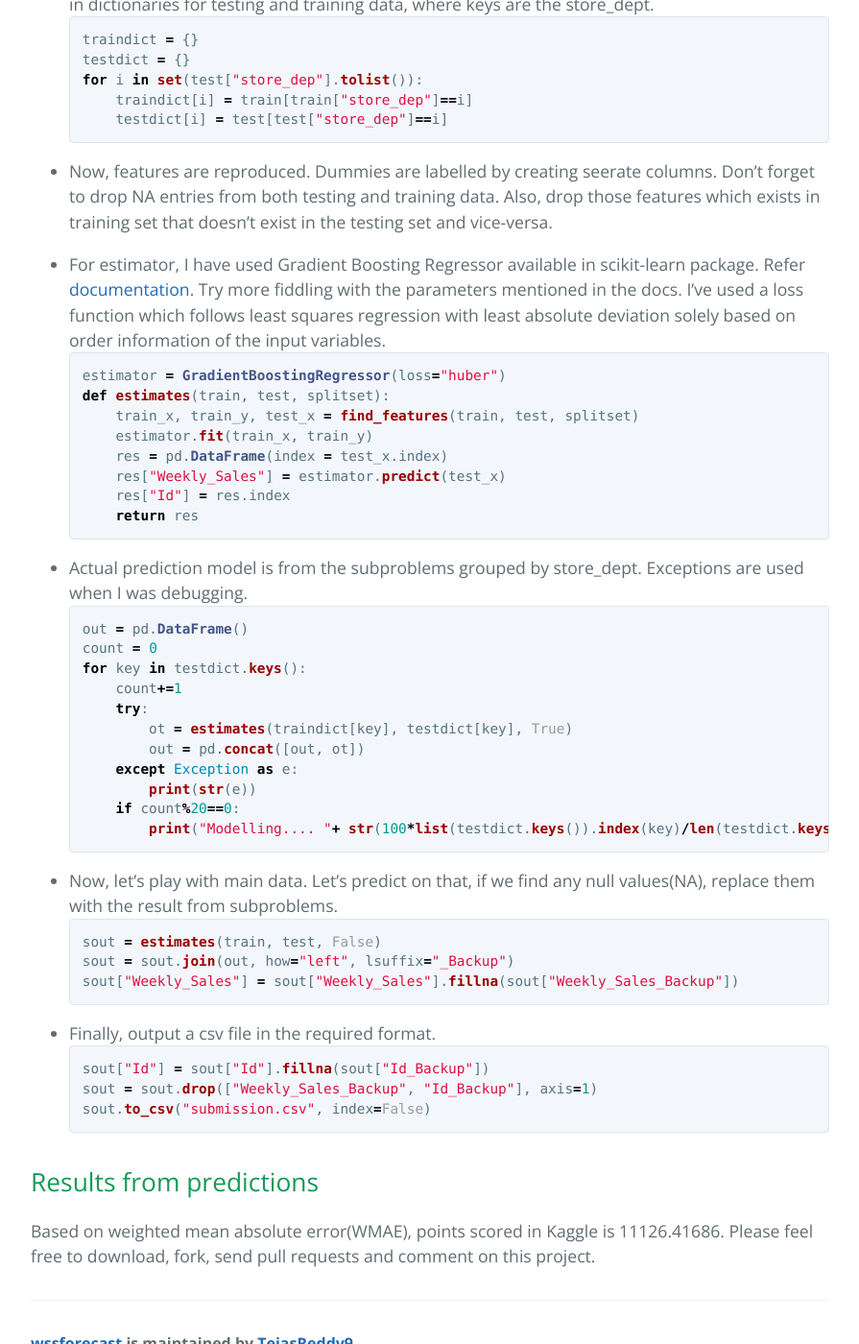
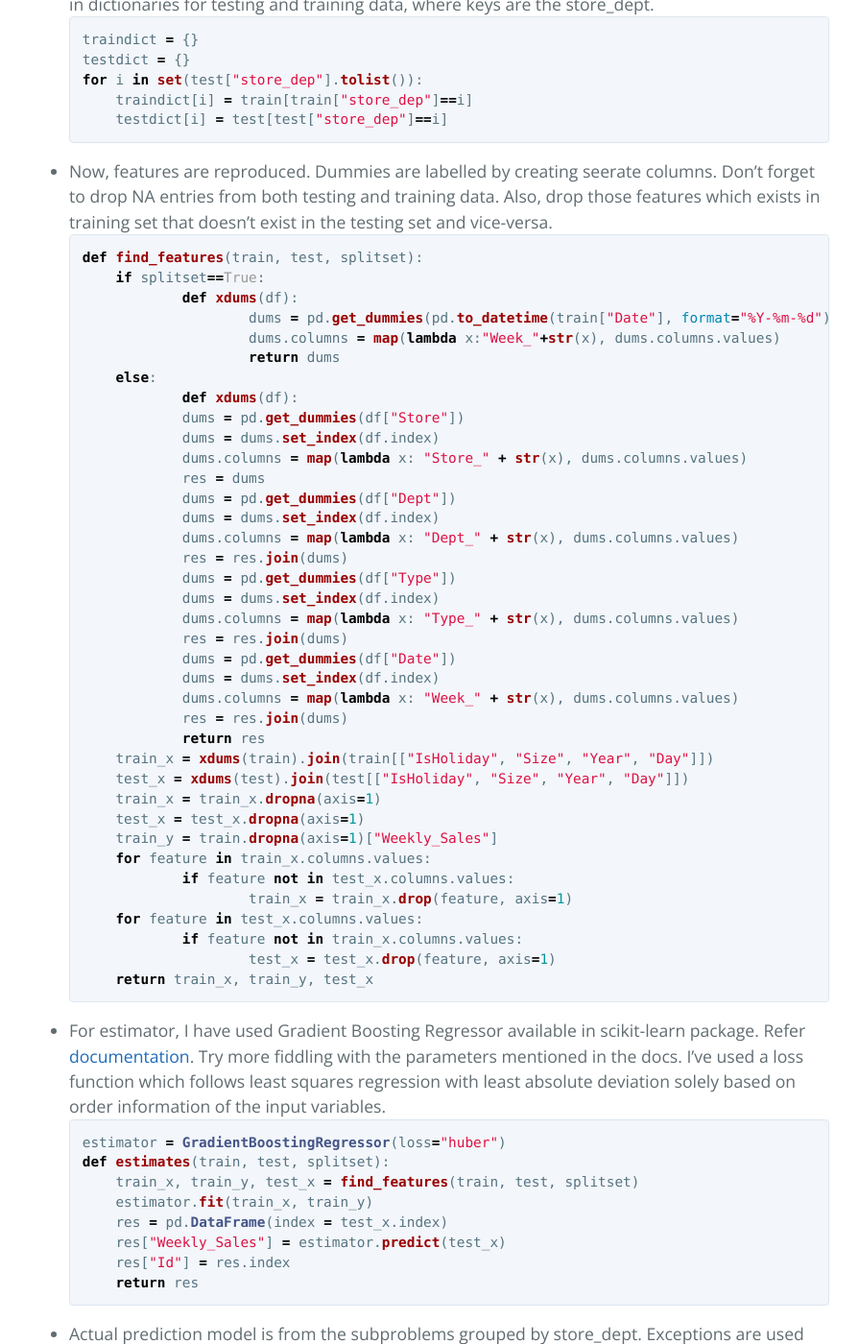
Before and after one commit to TejasReddy9/wssforecast, a Jekyll site: the page built from docs/index.md, in a window 1280 px wide and 1400 px high, scrolled down 1613 px. Shown: the whole window at 96% size, without its empty margins (192-1087 px from the left). Built offline with Jekyll 4.4.1, drawn with Linux system fonts in a browser that asks for light colours; our own code applies the rules of GitHub Pages for plain Markdown files.

Commit message:
Update index.md

````diff
--- a/docs/index.md
+++ b/docs/index.md
@@ -49,6 +49,45 @@ for i in set(test["store_dep"].tolist()):
 ```
 
 *   Now, features are reproduced. Dummies are labelled by creating seerate columns. Don't forget to drop NA entries from both testing and training data. Also, drop those features which exists in training set that doesn't exist in the testing set and vice-versa.
+```python
+def find_features(train, test, splitset):
+        if splitset==True:
+                def xdums(df):
+                        dums = pd.get_dummies(pd.to_datetime(train["Date"], format="%Y-%m-%d").dt.week)
+                        dums.columns = map(lambda x:"Week_"+str(x), dums.columns.values)
+                        return dums
+        else:
+                def xdums(df):
+                dums = pd.get_dummies(df["Store"])
+                dums = dums.set_index(df.index)
+                dums.columns = map(lambda x: "Store_" + str(x), dums.columns.values)
+                res = dums
+                dums = pd.get_dummies(df["Dept"])
+                dums = dums.set_index(df.index)
+                dums.columns = map(lambda x: "Dept_" + str(x), dums.columns.values)
+                res = res.join(dums)
+                dums = pd.get_dummies(df["Type"])
+                dums = dums.set_index(df.index)
+                dums.columns = map(lambda x: "Type_" + str(x), dums.columns.values)
+                res = res.join(dums)
+                dums = pd.get_dummies(df["Date"])
+                dums = dums.set_index(df.index)
+                dums.columns = map(lambda x: "Week_" + str(x), dums.columns.values)
+                res = res.join(dums)
+                return res
+        train_x = xdums(train).join(train[["IsHoliday", "Size", "Year", "Day"]])
+        test_x = xdums(test).join(test[["IsHoliday", "Size", "Year", "Day"]])
+        train_x = train_x.dropna(axis=1)
+        test_x = test_x.dropna(axis=1)
+        train_y = train.dropna(axis=1)["Weekly_Sales"]
+        for feature in train_x.columns.values:
+                if feature not in test_x.columns.values:
+                        train_x = train_x.drop(feature, axis=1)
+        for feature in test_x.columns.values:
+                if feature not in train_x.columns.values:
+                        test_x = test_x.drop(feature, axis=1)
+        return train_x, train_y, test_x
+```
 
 *   For estimator, I have used Gradient Boosting Regressor available in scikit-learn package. Refer [documentation](http://scikit-learn.org/stable/modules/generated/sklearn.ensemble.GradientBoostingRegressor.html). Try more fiddling with the parameters mentioned in the docs. I've used a loss function which follows least squares regression with least absolute deviation solely based on order information of the input variables.
 ```python
````
